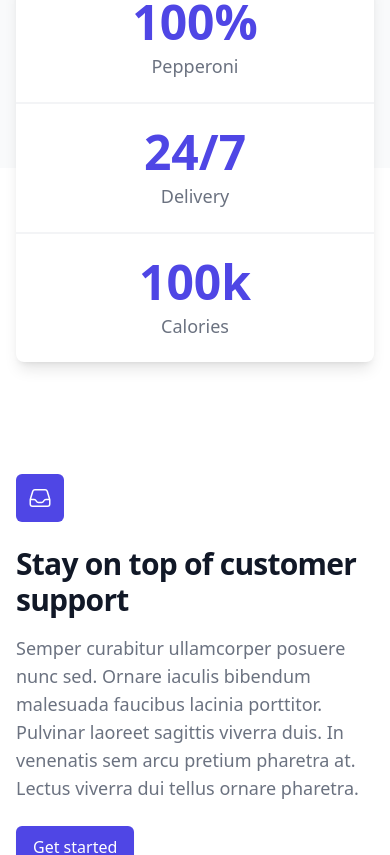
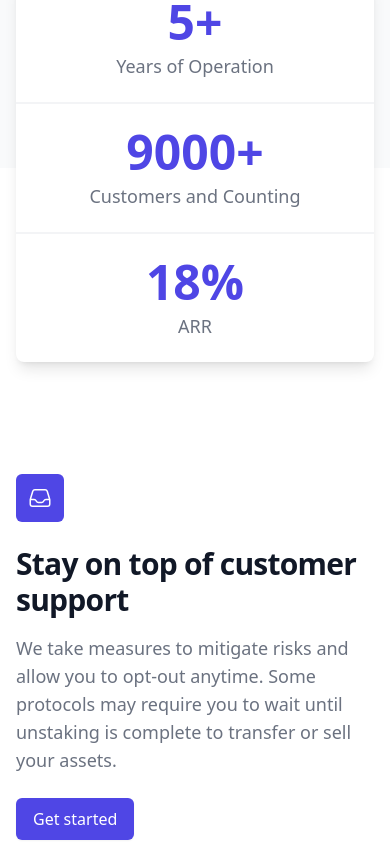
Before and after one commit to capricontech/algo-trader, a Next.js app in the folder website/: page / in a window 390 px wide. Shown: the part 1440-2295 px from the top of the page. Built offline with nearby package versions, Linux system fonts and the light colour scheme.

Commit message:
Added changes

```diff
--- a/website/src/components/Features.tsx
+++ b/website/src/components/Features.tsx
@@ -1,5 +1,5 @@
 /* This example requires Tailwind CSS v2.0+ */
-import { InboxIcon, SparklesIcon } from '@heroicons/react/24/outline'
+import { InboxIcon, SparklesIcon } from "@heroicons/react/24/outline";
 
 export default function Features() {
   return (
@@ -10,7 +10,10 @@ export default function Features() {
             <div>
               <div>
                 <span className="h-12 w-12 rounded-md flex items-center justify-center bg-indigo-600">
-                  <InboxIcon className="h-6 w-6 text-white" aria-hidden="true" />
+                  <InboxIcon
+                    className="h-6 w-6 text-white"
+                    aria-hidden="true"
+                  />
                 </span>
               </div>
               <div className="mt-6">
@@ -18,9 +21,9 @@ export default function Features() {
                   Stay on top of customer support
                 </h2>
                 <p className="mt-4 text-lg text-gray-500">
-                  Semper curabitur ullamcorper posuere nunc sed. Ornare iaculis bibendum malesuada faucibus lacinia
-                  porttitor. Pulvinar laoreet sagittis viverra duis. In venenatis sem arcu pretium pharetra at. Lectus
-                  viverra dui tellus ornare pharetra.
+                  We take measures to mitigate risks and allow you to opt-out
+                  anytime. Some protocols may require you to wait until
+                  unstaking is complete to transfer or sell your assets.
                 </p>
                 <div className="mt-6">
                   <a
@@ -36,8 +39,9 @@ export default function Features() {
               <blockquote>
                 <div>
                   <p className="text-base text-gray-500">
-                    &ldquo;Cras velit quis eros eget rhoncus lacus ultrices sed diam. Sit orci risus aenean curabitur
-                    donec aliquet. Mi venenatis in euismod ut.&rdquo;
+                    &ldquo;Cras velit quis eros eget rhoncus lacus ultrices sed
+                    diam. Sit orci risus aenean curabitur donec aliquet. Mi
+                    venenatis in euismod ut.&rdquo;
                   </p>
                 </div>
                 <footer className="mt-3">
@@ -49,7 +53,9 @@ export default function Features() {
                         alt=""
                       />
                     </div>
-                    <div className="text-base font-medium text-gray-700">Marcia Hill, Digital Marketing Manager</div>
+                    <div className="text-base font-medium text-gray-700">
+                      Marcia Hill, Digital Marketing Manager
+                    </div>
                   </div>
                 </footer>
               </blockquote>
@@ -72,24 +78,28 @@ export default function Features() {
             <div>
               <div>
                 <span className="h-12 w-12 rounded-md flex items-center justify-center bg-indigo-600">
-                  <SparklesIcon className="h-6 w-6 text-white" aria-hidden="true" />
+                  <SparklesIcon
+                    className="h-6 w-6 text-white"
+                    aria-hidden="true"
+                  />
                 </span>
               </div>
               <div className="mt-6">
                 <h2 className="text-3xl font-extrabold tracking-tight text-gray-900">
-                  Better understand your customers
+                  Refer your friends and earn 6% extra
                 </h2>
                 <p className="mt-4 text-lg text-gray-500">
-                  Semper curabitur ullamcorper posuere nunc sed. Ornare iaculis bibendum malesuada faucibus lacinia
-                  porttitor. Pulvinar laoreet sagittis viverra duis. In venenatis sem arcu pretium pharetra at. Lectus
-                  viverra dui tellus ornare pharetra.
+                  Refer your friends to start staking with us and 6% APY on
+                  their invested amount will be added to your account. This offer is only
+                  valid for the first 1 year. The referral income will be sent to your
+                  account every month.
                 </p>
                 <div className="mt-6">
                   <a
                     href="#"
                     className="inline-flex px-4 py-2 border border-transparent text-base font-medium rounded-md shadow-sm text-white bg-indigo-600 hover:bg-indigo-700"
                   >
-                    Get started
+                    Refer Now
                   </a>
                 </div>
               </div>
@@ -107,5 +117,5 @@ export default function Features() {
         </div>
       </div>
     </div>
-  )
+  );
 }
--- a/website/src/components/Footer.tsx
+++ b/website/src/components/Footer.tsx
@@ -191,7 +191,7 @@ const navigation = {
               ))}
             </div>
             <p className="mt-8 text-base text-gray-400 md:mt-0 md:order-1">
-              &copy; 2020 Workflow, Inc. All rights reserved.
+              &copy; {new Date().getFullYear()} Triunits Infotech Pvt. Ltd. All rights reserved.
             </p>
           </div>
         </div>
--- a/website/src/components/Pricing.tsx
+++ b/website/src/components/Pricing.tsx
@@ -15,7 +15,7 @@ export default function Pricing() {
         <div className="max-w-7xl mx-auto px-4 sm:px-6 lg:px-8">
           <div className="text-center">
             <h2 className="text-3xl font-extrabold text-gray-900 sm:text-4xl lg:text-5xl">
-              Simple no-tricks pricing
+              Start your Journey with us
             </h2>
             <p className="mt-4 text-xl text-gray-600">
               If you're not satisfied, contact us within the first 14 days and
@@ -93,8 +93,8 @@ export default function Pricing() {
                 </div>
                 <div className="mt-4 text-sm">
                   <a href="#" className="font-medium text-gray-900">
-                    Get a free sample{" "}
-                    <span className="font-normal text-gray-500">(20MB)</span>
+                    Schedule a Demo
+                    {/* <span className="font-normal text-gray-500">(20MB)</span> */}
                   </a>
                 </div>
               </div>
--- a/website/src/components/Stats.tsx
+++ b/website/src/components/Stats.tsx
@@ -19,16 +19,16 @@ export default function Stats() {
               <div className="max-w-4xl mx-auto">
                 <dl className="rounded-lg bg-white shadow-lg sm:grid sm:grid-cols-3">
                   <div className="flex flex-col border-b border-gray-100 p-6 text-center sm:border-0 sm:border-r">
-                    <dt className="order-2 mt-2 text-lg leading-6 font-medium text-gray-500">Pepperoni</dt>
-                    <dd className="order-1 text-5xl font-extrabold text-indigo-600">100%</dd>
+                    <dt className="order-2 mt-2 text-lg leading-6 font-medium text-gray-500">Years of Operation</dt>
+                    <dd className="order-1 text-5xl font-extrabold text-indigo-600">5+</dd>
                   </div>
                   <div className="flex flex-col border-t border-b border-gray-100 p-6 text-center sm:border-0 sm:border-l sm:border-r">
-                    <dt className="order-2 mt-2 text-lg leading-6 font-medium text-gray-500">Delivery</dt>
-                    <dd className="order-1 text-5xl font-extrabold text-indigo-600">24/7</dd>
+                    <dt className="order-2 mt-2 text-lg leading-6 font-medium text-gray-500">Customers and Counting</dt>
+                    <dd className="order-1 text-5xl font-extrabold text-indigo-600">9000+</dd>
                   </div>
                   <div className="flex flex-col border-t border-gray-100 p-6 text-center sm:border-0 sm:border-l">
-                    <dt className="order-2 mt-2 text-lg leading-6 font-medium text-gray-500">Calories</dt>
-                    <dd className="order-1 text-5xl font-extrabold text-indigo-600">100k</dd>
+                    <dt className="order-2 mt-2 text-lg leading-6 font-medium text-gray-500">ARR</dt>
+                    <dd className="order-1 text-5xl font-extrabold text-indigo-600">18%</dd>
                   </div>
                 </dl>
               </div>
```
Also changed, not shown: website/src/components/ContactForm.tsx (+93 -52 lines).
